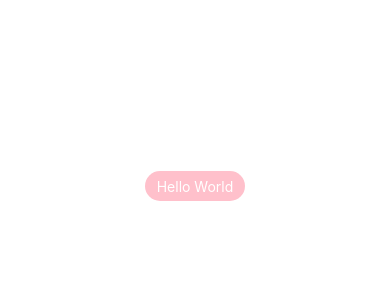
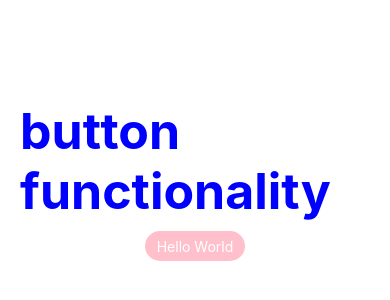
Before and after one commit to kaleem213/react-native-simple-button, a React Native app: screen / in a window 390 px wide. Shown: the part 236-536 px from the top of the page. Built offline with nearby package versions, Linux system fonts and the light colour scheme.

Commit message:
add description on main page

```diff
--- a/App.js
+++ b/App.js
@@ -7,6 +7,11 @@ export default function App() {
 
   return (
     <View style={styles.container}>
+      <View>
+        <Text style={{fontWeight:'bold',fontSize:50,color:'blue'}}>
+          button functionality
+        </Text>
+      </View>
       <MyButtonHOD primary>Hello World</MyButtonHOD>
     </View>
   );
```
